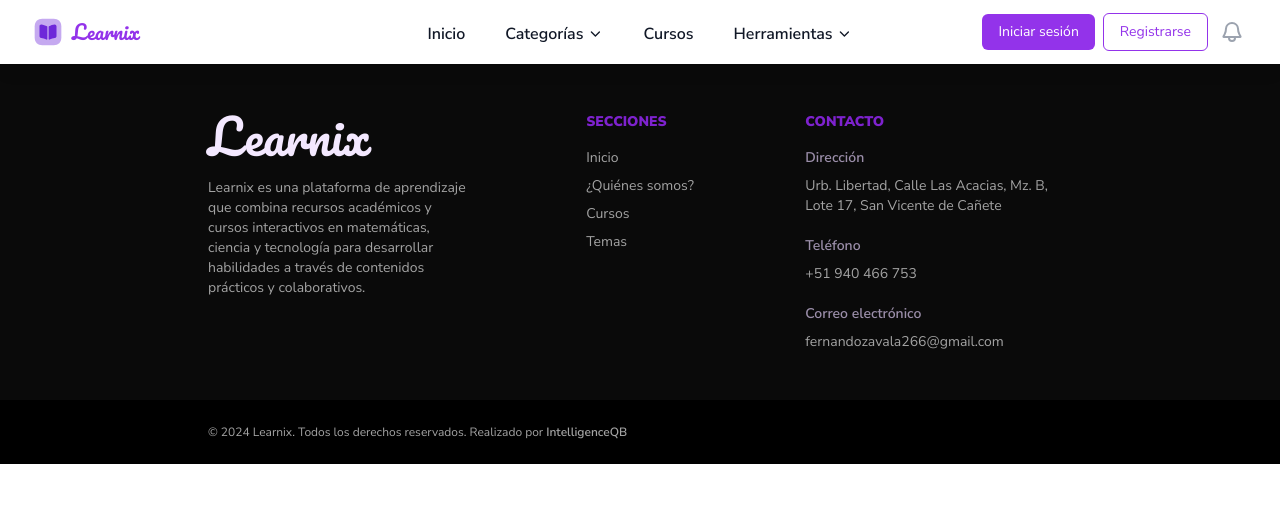
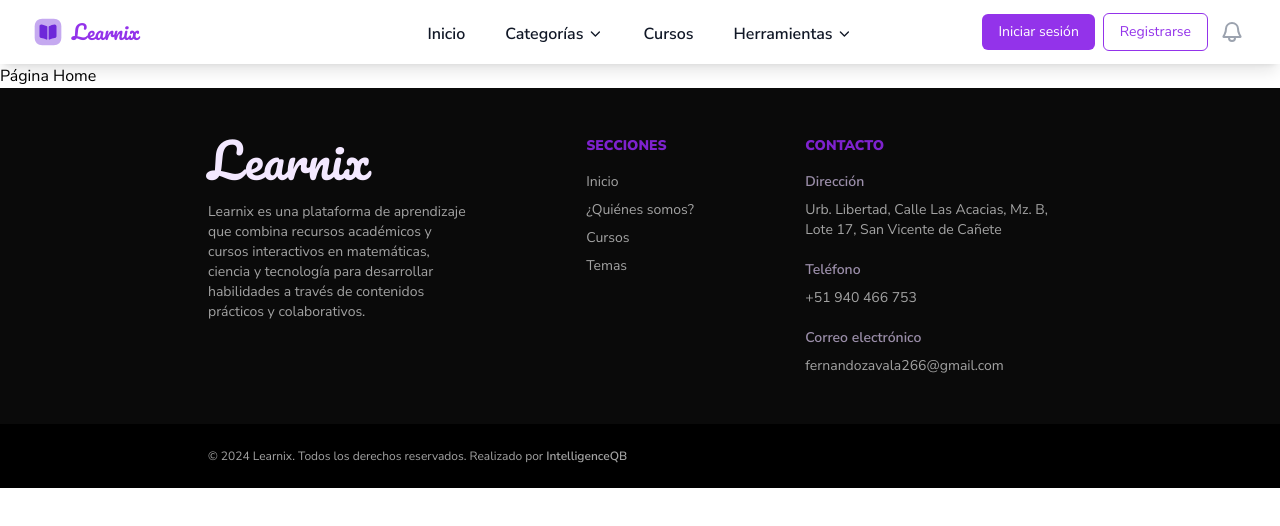
Before and after one commit to FernandoYZ/mapa-conocimiento, a Nuxt app: page /home in a window 1280 px wide. Shown: the top 526 px of the page. Built offline with nearby package versions, Linux system fonts and the light colour scheme.

Commit message:
feat(pages/home): crear vista de la página home
- Se creó la nueva vista `home.vue` en la carpeta `pages`.
- La página contiene un simple mensaje de texto "Página Home" como contenido básico.

#Closes 0

```diff
--- /dev/null
+++ b/pages/home.vue
@@ -0,0 +1,3 @@
+<template>
+    <div>Página Home</div>
+</template>
```
